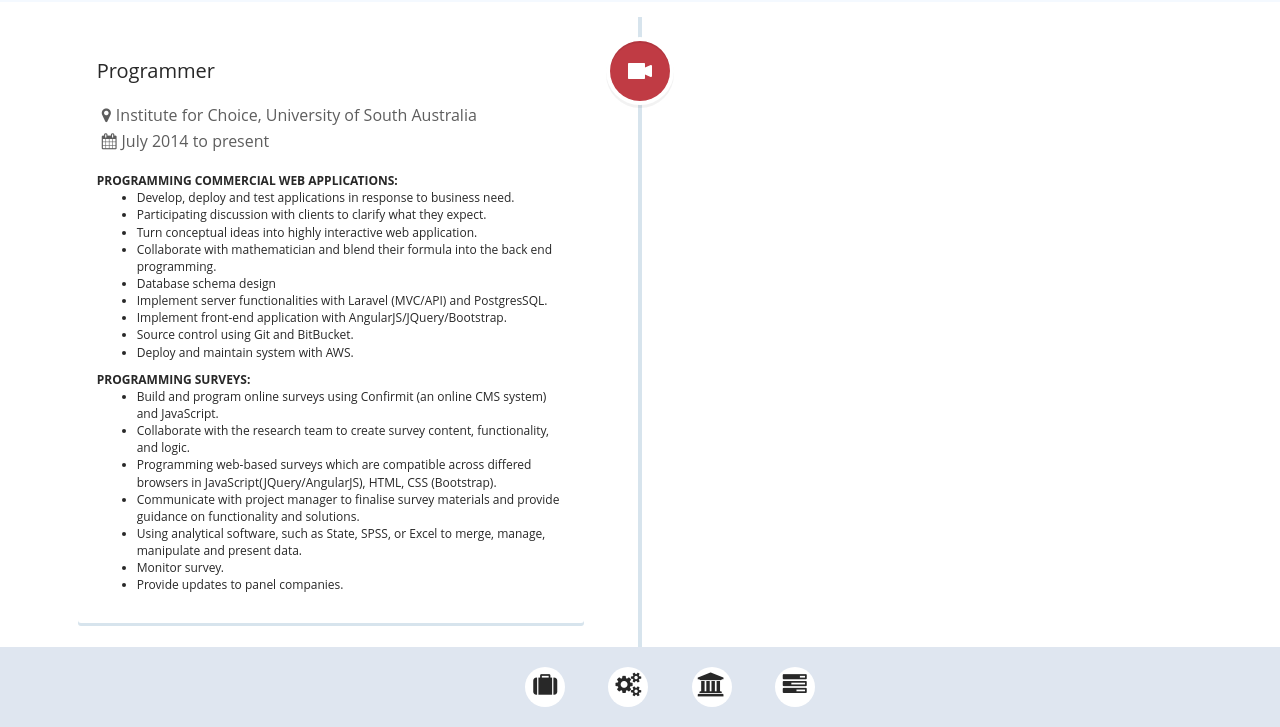
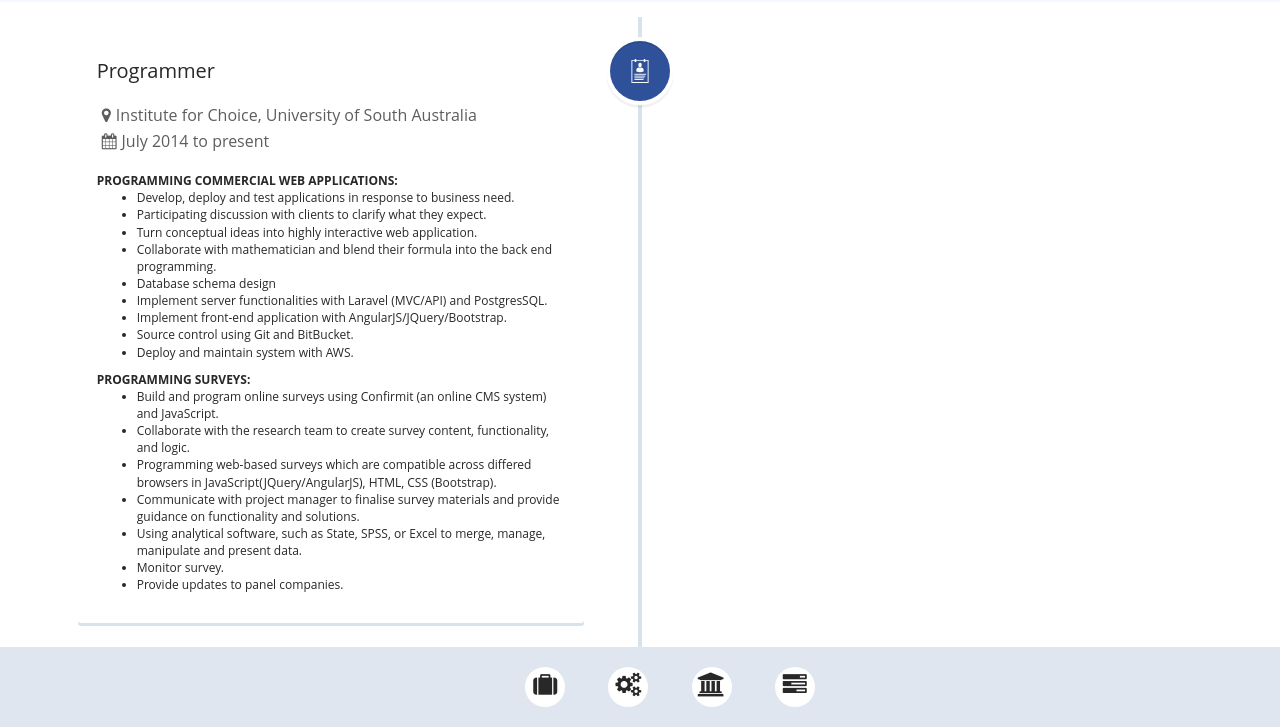
Before and after one commit to matildaPan/cv, a website: page index.html in a window 1280 px wide. Both pictures are taken after a click on the link "PORTFOLIO". Shown: the part 94-821 px from the top of the page. Drawn offline with nearby package versions, Linux system fonts and the light colour scheme; files that its build step writes are made by us from their sources.

Commit message:
[changed vertical time-line icon in work experience]

```diff
--- a/css/vertical-timeline.css
+++ b/css/vertical-timeline.css
@@ -102,15 +102,10 @@ Main components
   margin-left: -12px;
   margin-top: -12px;
 }
-.cd-timeline-img.cd-picture {
-  background: #75ce66;
+.cd-timeline-img.cd-job {
+  background: #2F5199;
 }
-.cd-timeline-img.cd-movie {
-  background: #c03b44;
-}
-.cd-timeline-img.cd-location {
-  background: #f0ca45;
-}
+
 @media only screen and (min-width: 1170px) {
   .cd-timeline-img {
     width: 60px;
--- a/partials/portfolio/work_experience.html
+++ b/partials/portfolio/work_experience.html
@@ -1,8 +1,8 @@
 	<section id="cd-timeline" class="cd-container" >
 
 		<div class="cd-timeline-block">
-			<div class="cd-timeline-img cd-movie">
-				<img src="css/svg/cd-icon-movie.svg" alt="Movie">
+			<div class="cd-timeline-img cd-job">
+				<img src="css/svg/job.svg" alt="Movie">
 			</div> <!-- cd-timeline-img -->
 
 			<div class="cd-timeline-content">
@@ -40,8 +40,8 @@
 		</div> <!-- cd-timeline-block -->
 
 		<div class="cd-timeline-block">
-			<div class="cd-timeline-img cd-picture">
-				<img src="css/svg/cd-icon-picture.svg" alt="Picture">
+			<div class="cd-timeline-img cd-job">
+				<img src="css/svg/job.svg" alt="Picture">
 			</div> <!-- cd-timeline-img -->
 
 			<div class="cd-timeline-content">
```
Also changed, not shown: css/svg/job.svg (added).
